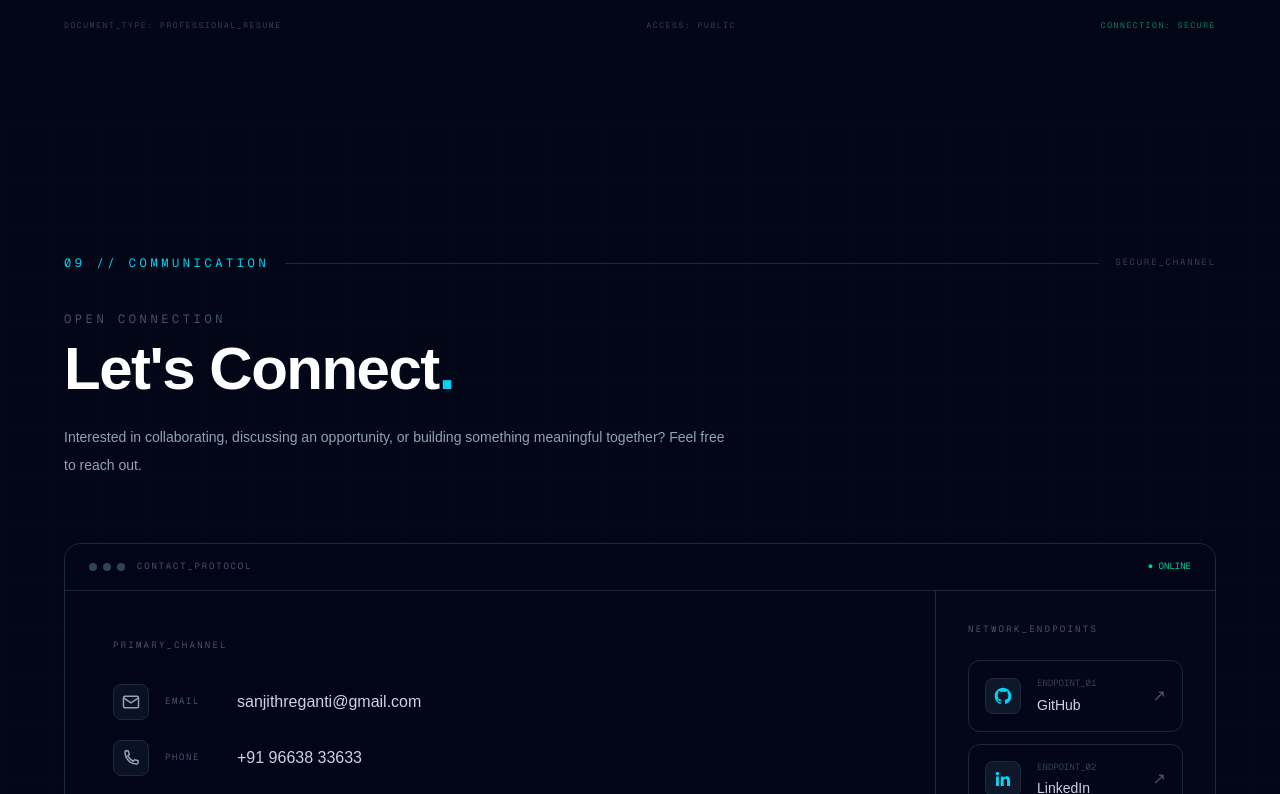
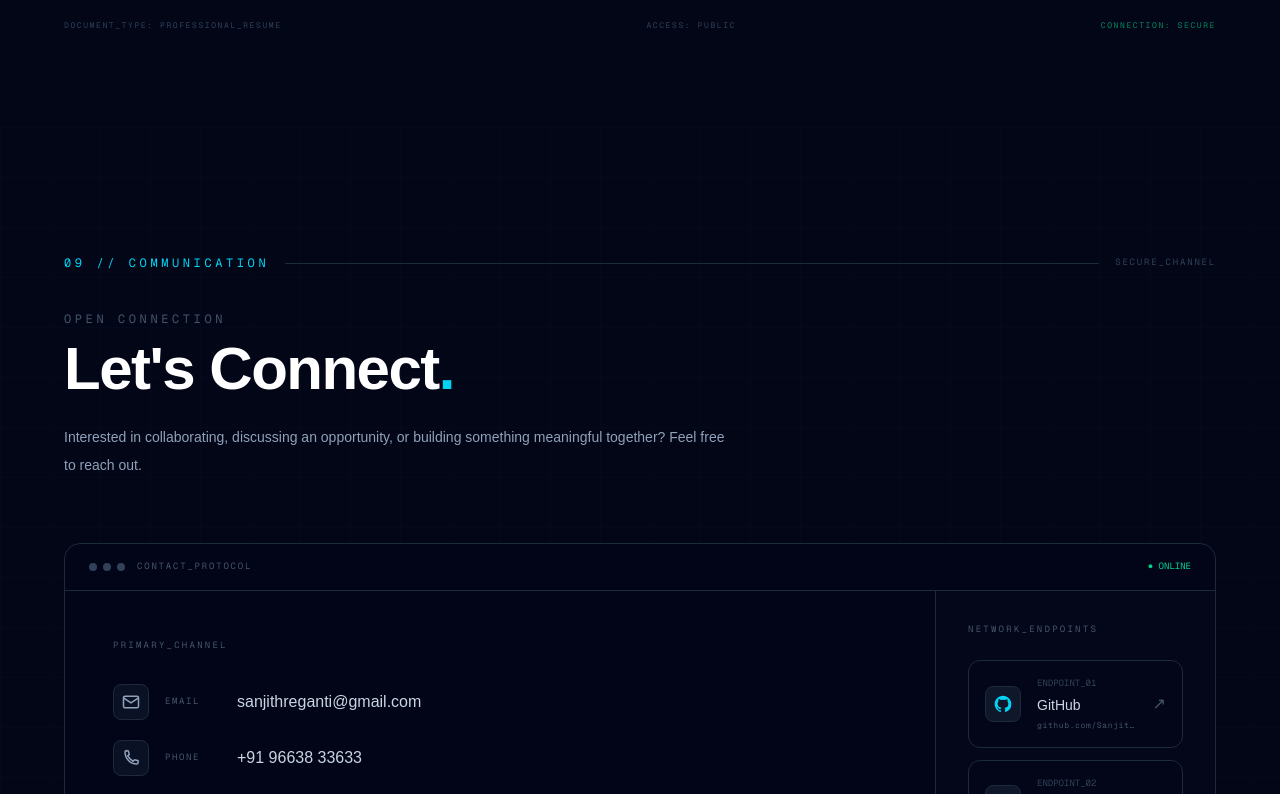
Before and after one commit to Sanjith0804/sanjith-portfolio, a Next.js app: page / in a window 1280 px wide. Shown: the part 11206-12000 px from the top of the page. Built offline with nearby package versions, Linux system fonts and the light colour scheme.

Commit message:
Refine contact endpoint metadata

```diff
--- a/components/Contact.tsx
+++ b/components/Contact.tsx
@@ -90,12 +90,9 @@ export default function Contact() {
       </div>
 
       <div className="relative mx-auto max-w-6xl">
-
         {/* HEADER */}
         <div className="mb-16">
-
           <div className="flex items-center gap-4">
-
             <span className="font-mono text-xs tracking-[0.3em] text-cyan-400">
               09 // COMMUNICATION
             </span>
@@ -105,11 +102,9 @@ export default function Contact() {
             <span className="hidden font-mono text-[9px] tracking-[0.2em] text-slate-700 sm:block">
               SECURE_CHANNEL
             </span>
-
           </div>
 
           <div className="mt-10 max-w-3xl">
-
             <p className="font-mono text-xs uppercase tracking-[0.3em] text-slate-600">
               OPEN CONNECTION
             </p>
@@ -124,19 +119,14 @@ export default function Contact() {
               or building something meaningful together? Feel free to
               reach out.
             </p>
-
           </div>
-
         </div>
 
         {/* CONTACT TERMINAL */}
         <div className="overflow-hidden rounded-2xl border border-slate-800 bg-slate-950/80 backdrop-blur-xl">
-
           {/* Terminal Header */}
           <div className="flex items-center justify-between border-b border-slate-800 px-6 py-4">
-
             <div className="flex items-center gap-3">
-
               <div className="flex gap-1.5">
                 <span className="h-2 w-2 rounded-full bg-slate-700" />
                 <span className="h-2 w-2 rounded-full bg-slate-700" />
@@ -146,40 +136,33 @@ export default function Contact() {
               <span className="font-mono text-[9px] tracking-[0.2em] text-slate-600">
                 CONTACT_PROTOCOL
               </span>
-
             </div>
 
             <span className="font-mono text-[9px] text-emerald-400">
               ● ONLINE
             </span>
-
           </div>
 
           {/* Terminal Body */}
           <div className="grid md:grid-cols-[1fr_280px]">
-
             {/* Main Contact */}
             <div className="p-8 md:p-12">
-
               <p className="font-mono text-[9px] tracking-[0.25em] text-slate-600">
                 PRIMARY_CHANNEL
               </p>
 
               {/* Contact Methods */}
               <div className="mt-8 space-y-5">
-
                 {/* Email */}
                 <a
                   href="mailto:sanjithreganti@gmail.com"
                   className="group flex items-center gap-4"
                 >
-
                   <div className="flex h-9 w-9 shrink-0 items-center justify-center rounded-lg border border-slate-800 bg-slate-900/70 text-slate-400 transition-colors group-hover:border-cyan-400/30 group-hover:text-cyan-400">
                     <MailIcon />
                   </div>
 
                   <div className="flex min-w-0 flex-1 items-center gap-4">
-
                     <span className="w-14 shrink-0 font-mono text-[9px] uppercase tracking-[0.18em] text-slate-600">
                       EMAIL
                     </span>
@@ -187,9 +170,7 @@ export default function Contact() {
                     <span className="truncate text-sm font-medium text-slate-300 transition-colors group-hover:text-cyan-400 sm:text-base">
                       sanjithreganti@gmail.com
                     </span>
-
                   </div>
-
                 </a>
 
                 {/* Phone */}
@@ -197,13 +178,11 @@ export default function Contact() {
                   href="tel:+919663833633"
                   className="group flex items-center gap-4"
                 >
-
                   <div className="flex h-9 w-9 shrink-0 items-center justify-center rounded-lg border border-slate-800 bg-slate-900/70 text-slate-400 transition-colors group-hover:border-cyan-400/30 group-hover:text-cyan-400">
                     <PhoneIcon />
                   </div>
 
                   <div className="flex min-w-0 flex-1 items-center gap-4">
-
                     <span className="w-14 shrink-0 font-mono text-[9px] uppercase tracking-[0.18em] text-slate-600">
                       PHONE
                     </span>
@@ -211,20 +190,16 @@ export default function Contact() {
                     <span className="text-sm font-medium text-slate-300 transition-colors group-hover:text-cyan-400 sm:text-base">
                       +91 96638 33633
                     </span>
-
                   </div>
-
                 </a>
 
                 {/* Location */}
                 <div className="flex items-center gap-4">
-
                   <div className="flex h-9 w-9 shrink-0 items-center justify-center rounded-lg border border-slate-800 bg-slate-900/70 text-slate-400">
                     <LocationIcon />
                   </div>
 
                   <div className="flex min-w-0 flex-1 items-center gap-4">
-
                     <span className="w-14 shrink-0 font-mono text-[9px] uppercase tracking-[0.18em] text-slate-600">
                       LOCATION
                     </span>
@@ -232,11 +207,8 @@ export default function Contact() {
                     <span className="text-sm font-medium text-slate-300 sm:text-base">
                       Bengaluru, Karnataka, India
                     </span>
-
                   </div>
-
                 </div>
-
               </div>
 
               {/* Divider */}
@@ -244,34 +216,27 @@ export default function Contact() {
 
               {/* Availability */}
               <div className="mt-8">
-
                 <p className="font-mono text-[9px] uppercase tracking-[0.2em] text-slate-600">
                   AVAILABILITY
                 </p>
 
                 <div className="mt-3 flex items-center gap-3">
-
                   <span className="h-2.5 w-2.5 shrink-0 rounded-full bg-emerald-400 shadow-[0_0_12px_rgba(52,211,153,0.7)]" />
 
                   <p className="text-base font-medium text-slate-300 sm:text-lg">
                     Open to internships &amp; opportunities
                   </p>
-
                 </div>
-
               </div>
-
             </div>
 
             {/* Network Endpoints */}
             <div className="border-t border-slate-800 bg-slate-900/20 p-8 md:border-l md:border-t-0">
-
               <p className="font-mono text-[9px] tracking-[0.25em] text-slate-600">
                 NETWORK_ENDPOINTS
               </p>
 
               <div className="mt-6 space-y-3">
-
                 {/* GitHub */}
                 <a
                   href="https://github.com/Sanjith0804"
@@ -279,13 +244,11 @@ export default function Contact() {
                   rel="noopener noreferrer"
                   className="group flex items-center gap-4 rounded-xl border border-slate-800 bg-slate-950/60 px-4 py-4 transition-all duration-300 hover:border-cyan-400/30 hover:bg-cyan-400/5"
                 >
-
                   <div className="flex h-9 w-9 shrink-0 items-center justify-center rounded-lg border border-slate-800 bg-slate-900 text-cyan-400 transition-colors group-hover:border-cyan-400/20">
                     <GitHubIcon />
                   </div>
 
                   <div className="min-w-0 flex-1">
-
                     <p className="font-mono text-[9px] text-slate-700">
                       ENDPOINT_01
                     </p>
@@ -294,12 +257,14 @@ export default function Contact() {
                       GitHub
                     </p>
 
+                    <p className="mt-1 truncate font-mono text-[8px] tracking-[0.08em] text-slate-600 transition-colors group-hover:text-slate-500">
+                      github.com/Sanjith0804
+                    </p>
                   </div>
 
                   <span className="text-slate-600 transition-transform group-hover:translate-x-1 group-hover:text-cyan-400">
                     ↗
                   </span>
-
                 </a>
 
                 {/* LinkedIn */}
@@ -309,13 +274,11 @@ export default function Contact() {
                   rel="noopener noreferrer"
                   className="group flex items-center gap-4 rounded-xl border border-slate-800 bg-slate-950/60 px-4 py-4 transition-all duration-300 hover:border-cyan-400/30 hover:bg-cyan-400/5"
                 >
-
                   <div className="flex h-9 w-9 shrink-0 items-center justify-center rounded-lg border border-slate-800 bg-slate-900 text-cyan-400 transition-colors group-hover:border-cyan-400/20">
                     <LinkedInIcon />
                   </div>
 
                   <div className="min-w-0 flex-1">
-
                     <p className="font-mono text-[9px] text-slate-700">
                       ENDPOINT_02
                     </p>
@@ -324,25 +287,22 @@ export default function Contact() {
                       LinkedIn
                     </p>
 
+                    <p className="mt-1 truncate font-mono text-[8px] tracking-[0.08em] text-slate-600 transition-colors group-hover:text-slate-500">
+                      linkedin.com/in/sanjith-rs
+                    </p>
                   </div>
 
                   <span className="text-slate-600 transition-transform group-hover:translate-x-1 group-hover:text-cyan-400">
                     ↗
                   </span>
-
                 </a>
-
               </div>
-
             </div>
-
           </div>
-
         </div>
 
         {/* Bottom Status */}
         <div className="mt-6 flex flex-wrap items-center justify-between gap-4 font-mono text-[8px] uppercase tracking-[0.2em] text-slate-700">
-
           <span>
             CHANNEL: OPEN
           </span>
@@ -354,9 +314,7 @@ export default function Contact() {
           <span className="text-emerald-500/70">
             CONNECTION: STABLE
           </span>
-
         </div>
-
       </div>
     </section>
   );
```
